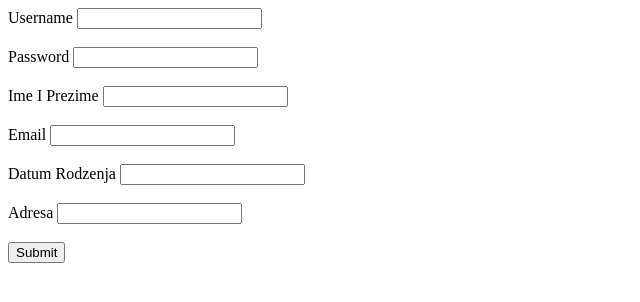
After one commit to AdmirKaralic/crud, a PHP site: page /reg.php in a window 1280 px wide. The commit adds this page. Shown: the top 302 px of the page, without its empty margins (0-640 px from the left). Run offline with PHP 8.4, Linux system fonts and the light colour scheme; some libraries are stand-ins or nearby versions.

Commit message:
popravka i dodavanje registracije

```diff
--- a/connect.php
+++ b/connect.php
@@ -4,7 +4,7 @@ $username="root"; //MySQL username. root is Default.
 $password="mysql"; //MySQL Password
 $dbname="baza"; //Your Database Name
 //Connecting To The Server
-mysql_connect("$host","$username","$password")or die("Failed To Connect");
+$conn = mysql_connect("$host","$username","$password")or die("Failed To Connect");
 //Selecting Database
 mysql_select_db("$dbname")or die("Failed to select database");
 ?>
--- /dev/null
+++ b/reg.php
@@ -0,0 +1,50 @@
+<!DOCTYPE html>
+<html lang="en">
+<head>
+    <meta charset="UTF-8">
+    <title>Registracija</title>
+</head>
+<body>
+
+   <form action="" method="post">
+       <label for="user">Username</label>
+       <input type="text" name="username" id="user"> </br> </br>
+	   <label for="pass">Password</label>
+       <input type="password" name="password" id="pass"> </br> </br>
+	   <label for="ime">Ime I Prezime</label>
+       <input type="text" name="imeprezime" id="ime"> </br> </br>
+	   <label for="mail">Email</label>
+       <input type="email" name="email" id="mail"> </br> </br>
+	   <label for="dob">Datum Rodzenja</label>
+       <input type="text" name="dob" id="dob"> </br> </br>
+	   <label for="adresa">Adresa</label>
+       <input type="text" name="adresa" id="adresa"> </br>  </br>
+       <input type="submit" name="submit">
+
+
+   </form>
+
+</body>
+</html>
+
+<?php
+include('connect.php');
+      if(isset($_POST['submit'])){
+
+				$ime=$_POST['imeprezime'];
+				$adr=$_POST['adresa'];
+				$usr=$_POST['username'];
+				$dob=$_POST['dob'];
+				$pass=$_POST['password'];
+				$eml=$_POST['email'];
+				$query1=mysql_query("insert into korisnici (imeprezime, dob, email, username, adresa, password,role) values('$ime','$dob','$eml','$usr','$adr','$pass','user')");
+
+				if($query1){
+					      echo "Upisan";
+					}else{
+						echo"There has been an error";
+					}
+
+}
+
+?>
```
Also changed, not shown: index.php (line endings or trailing spaces).
